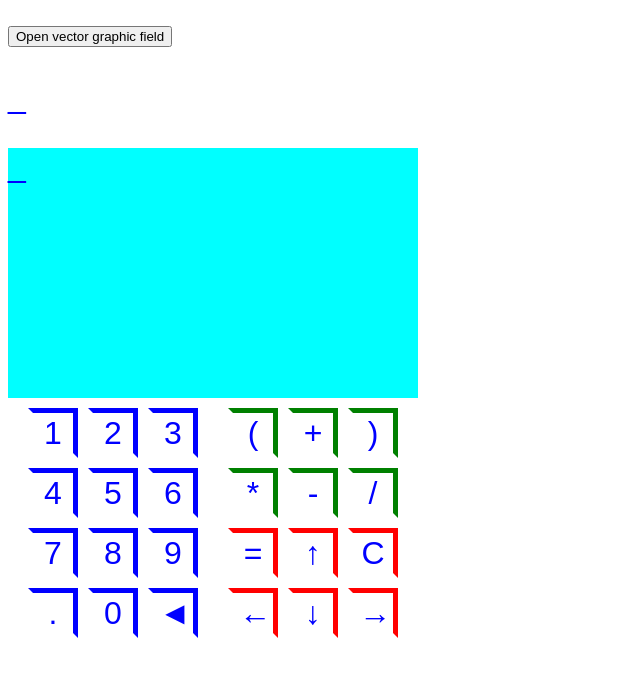
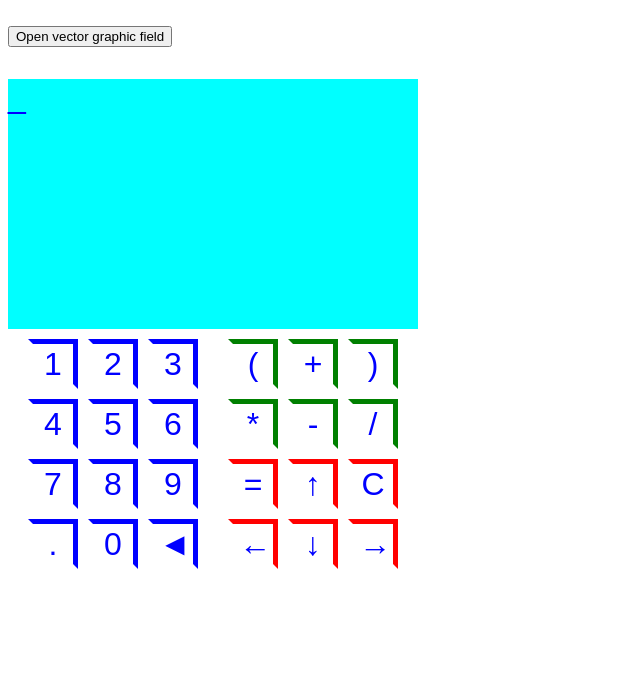
Before and after one commit to OlehKozubJS/various-react-projects-test, a React (Create React App) app: page / in a window 1280 px wide. Shown: the top 676 px of the page, without its empty margins (0-640 px from the left). Built offline with nearby package versions, Linux system fonts and the light colour scheme; a web font is replaced by a local one.

Commit message:
Update Calculator.jsx

```diff
--- a/src/Calculator/Calculator.jsx
+++ b/src/Calculator/Calculator.jsx
@@ -93,11 +93,6 @@ const Calculator = () => {
 
   return (
     <div className={css.Calculator}>
-      <div>
-        {finalExpression.map((finalExpressionString) => {
-          return <p key={finalExpressionString}>{finalExpressionString}</p>;
-        })}
-      </div>{" "}
       <CalculatorDisplay
         expression={expression}
         cursorIndex={cursorIndex}
```
